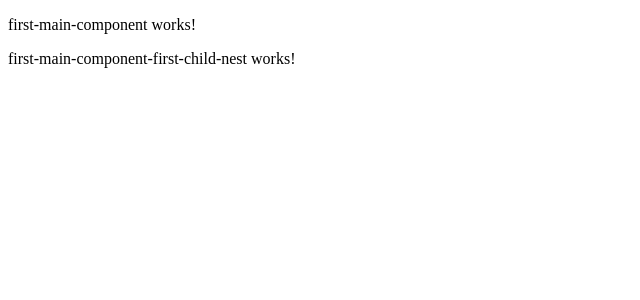
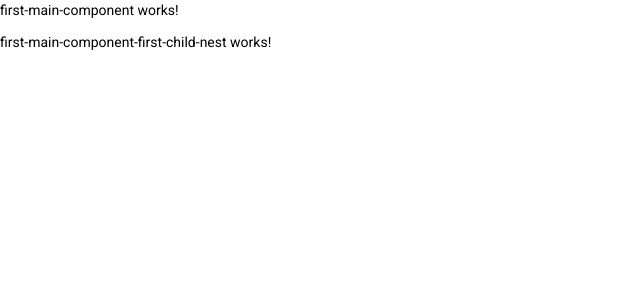
Before and after one commit to TluwaniMS/angular-child-routes-test, an Angular app: page /first-main-component/first-nested-first in a window 1280 px wide. Shown: the top 300 px of the page, without its empty margins (0-640 px from the left). Built offline with nearby package versions, Linux system fonts and the light colour scheme.

Commit message:
adding-angular-material

```diff
--- a/angular.json
+++ b/angular.json
@@ -31,6 +31,7 @@
               "src/assets"
             ],
             "styles": [
+              "./node_modules/@angular/material/prebuilt-themes/indigo-pink.css",
               "src/styles.scss"
             ],
             "scripts": []
@@ -99,6 +100,7 @@
               "src/assets"
             ],
             "styles": [
+              "./node_modules/@angular/material/prebuilt-themes/indigo-pink.css",
               "src/styles.scss"
             ],
             "scripts": []
--- a/package.json
+++ b/package.json
@@ -11,10 +11,12 @@
   "private": true,
   "dependencies": {
     "@angular/animations": "~12.2.0",
+    "@angular/cdk": "^12.2.13",
     "@angular/common": "~12.2.0",
     "@angular/compiler": "~12.2.0",
     "@angular/core": "~12.2.0",
     "@angular/forms": "~12.2.0",
+    "@angular/material": "^12.2.13",
     "@angular/platform-browser": "~12.2.0",
     "@angular/platform-browser-dynamic": "~12.2.0",
     "@angular/router": "~12.2.0",
--- a/src/app/app.module.ts
+++ b/src/app/app.module.ts
@@ -9,6 +9,7 @@
 import { FirstMainComponentSecondChildNestComponent } from './components/first-main-component-second-child-nest/first-main-component-second-child-nest.component';
 import { SecondMainComponentFirstChildNestComponent } from './components/second-main-component-first-child-nest/second-main-component-first-child-nest.component';
 import { SecondMainComponentSecondChildNestComponent } from './components/second-main-component-second-child-nest/second-main-component-second-child-nest.component';
+import { BrowserAnimationsModule } from '@angular/platform-browser/animations';
 
 @NgModule({
   declarations: [
@@ -20,7 +21,7 @@
     SecondMainComponentFirstChildNestComponent,
     SecondMainComponentSecondChildNestComponent,
   ],
-  imports: [BrowserModule, AppRoutingModule],
+  imports: [BrowserModule, AppRoutingModule, BrowserAnimationsModule],
   providers: [],
   bootstrap: [AppComponent],
 })
--- a/src/index.html
+++ b/src/index.html
@@ -6,8 +6,11 @@
   <base href="/">
   <meta name="viewport" content="width=device-width, initial-scale=1">
   <link rel="icon" type="image/x-icon" href="favicon.ico">
+  <link rel="preconnect" href="https://fonts.gstatic.com">
+  <link href="https://fonts.googleapis.com/css2?family=Roboto:wght@300;400;500&display=swap" rel="stylesheet">
+  <link href="https://fonts.googleapis.com/icon?family=Material+Icons" rel="stylesheet">
 </head>
-<body>
+<body class="mat-typography">
   <app-root></app-root>
 </body>
 </html>
--- a/src/styles.scss
+++ b/src/styles.scss
@@ -1 +1,4 @@
 /* You can add global styles to this file, and also import other style files */
+
+html, body { height: 100%; }
+body { margin: 0; font-family: Roboto, "Helvetica Neue", sans-serif; }
```
Also changed, not shown: 1 other file (tests, documents, lock files or other folders).
